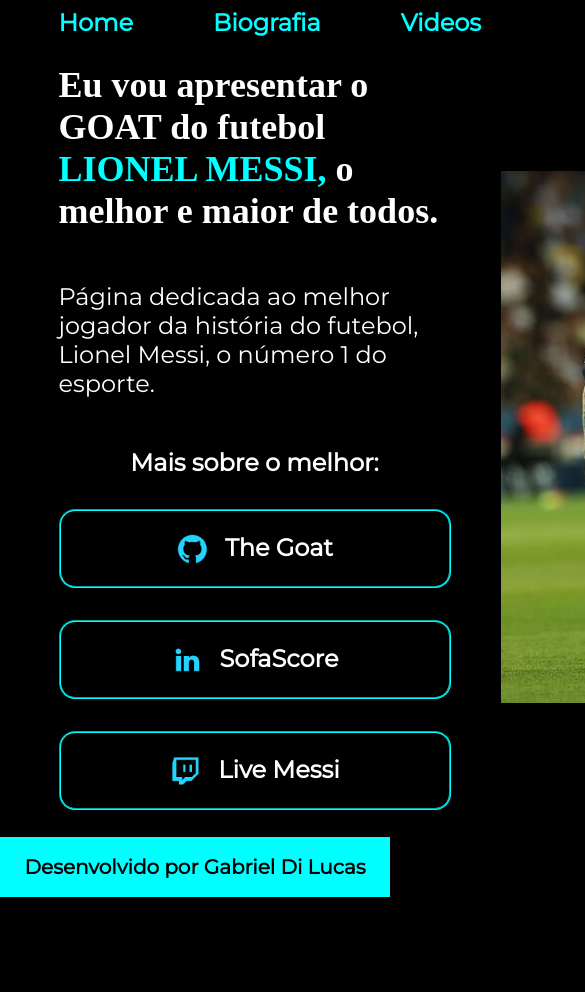
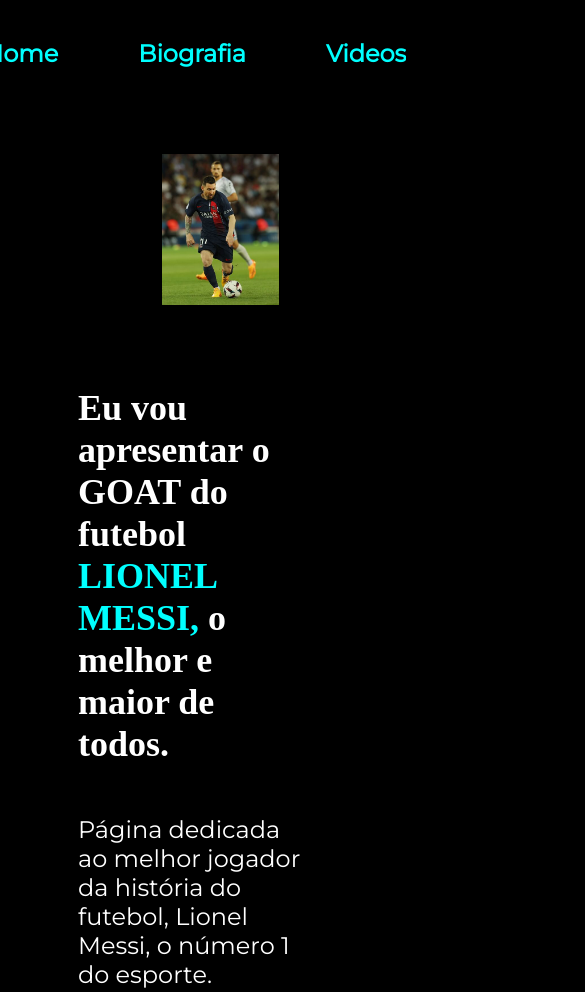
Before and after one commit to dilucas00/lionel-messi, a plain HTML site: page index.html in a window 390 px wide. Shown: the top 992 px of the page, 585 px wide, since content can reach past the window. Before the commit the page ends 897 px from the top, so only its background shows below. Drawn offline with Linux system fonts and the light colour scheme; a web font is replaced by a local one.

Commit message:
Update style.css

```diff
--- a/styles/style.css
+++ b/styles/style.css
@@ -33,7 +33,7 @@ body {
 }
 
 .cabecalho__menu__links{
-    font-size: 24px;
+    font-size: 1.5rem;
     font-family: "Montserrat", sans-serif;
     font-weight: 600;
     color:var(--cor-terciaria);
@@ -47,11 +47,11 @@ body {
     margin: 7% 15%;
     align-items: center;
     display: flex;
-
+    gap: 82px;
     justify-content: space-between;
 }
 .apresentacao__conteudo{
-    width: 600px;
+    width: 50%;
     display: flex;
     flex-direction: column;
     gap: 50px;
@@ -59,12 +59,12 @@ body {
 }
 .apresentacao__conteudo__titulo{
     font-family: "Sedan", serif;
-    font-size: 36px;
+    font-size: 2.25rem;
 
 }
 .apresentacao__conteudo__texto{
     font-family: "Montserrat", sans-serif;
-    font-size: 24px;
+    font-size: 1.5rem;
     font-weight: 400;
 
 }
@@ -78,15 +78,15 @@ body {
 }
 .apresentacao__botao__link{
 
-    width: 280px;
+
     /* background-color: aqua; */
     display: flex;
     justify-content: center;
     gap: 16px;
     text-align: center;
-    width: 388px;
+    width: 50%;
     border-radius: 16px;
-    font-size: 24px;
+    font-size: 1.5rem;
     font-weight: 800;
     padding: 21.5px 0;
     text-decoration: none;
@@ -96,12 +96,13 @@ body {
 
 }
 .imagem{
-    border-radius: 16px;
+    width: 50%;
+
     padding-left: 50px;
 }
 .apresentacao__subtitulo{
     font-family: "Montserrat", sans-serif;
-    font-size: 24px;
+    font-size: 1.5rem;
     font-weight: 600;
 }
 .apresentacao__botao__link:hover{
@@ -113,20 +114,20 @@ body {
     text-align: center;
     font-family: "Montserrat", sans-serif;
     font-weight: 600;
-    font-size: 20px;
+    font-size: 1.25rem;
     color: var(--cor-primaria);
     background-color: var(--cor-terciaria);
 }
 .paragrafo__about{
     font-family: "Montserrat", sans-serif;
-    font-size: 18px;
+    font-size: 1.12rem;
     font-weight: 400;
     text-align: justify;
     line-height: 1.5em
 }
 .imagem__about{
     padding-left: 10%;
-    width: 300px;
+    width: 50%;
 }
 .titulo__videos{
     display: flex;
@@ -134,3 +135,22 @@ body {
     justify-content: center;
     padding-top: 20%;
 }
+@media (max-width: 1200px){
+
+    .cabecalho{
+        padding: 10%;
+
+    }
+    .cabecalho__menu{
+        justify-content: center;
+
+    }
+    .apresentacao{
+        flex-direction: column-reverse;
+        padding: 5%;
+    }
+    .apresentacao__conteudo{
+        width: auto;
+    }
+
+}
```
